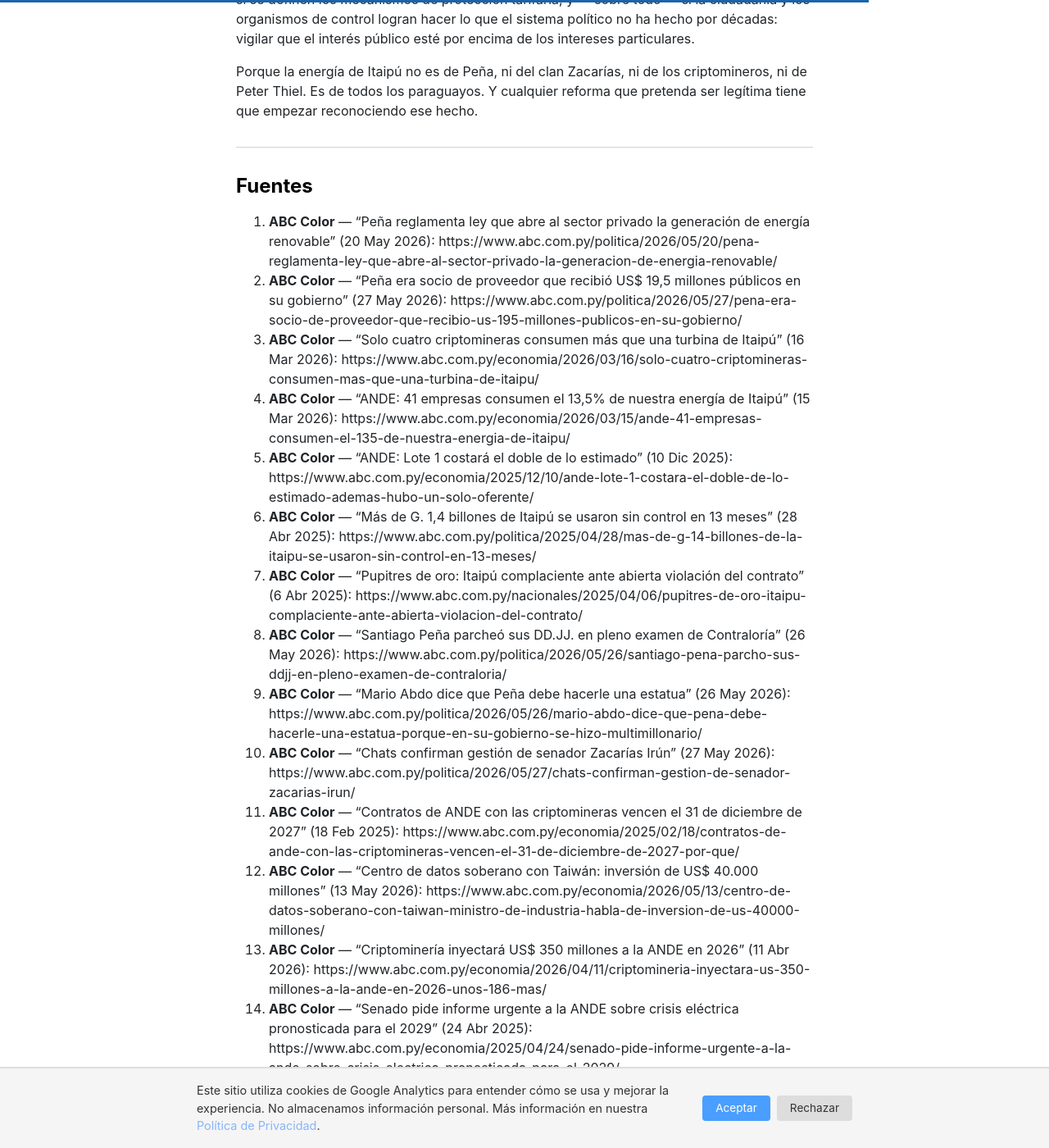
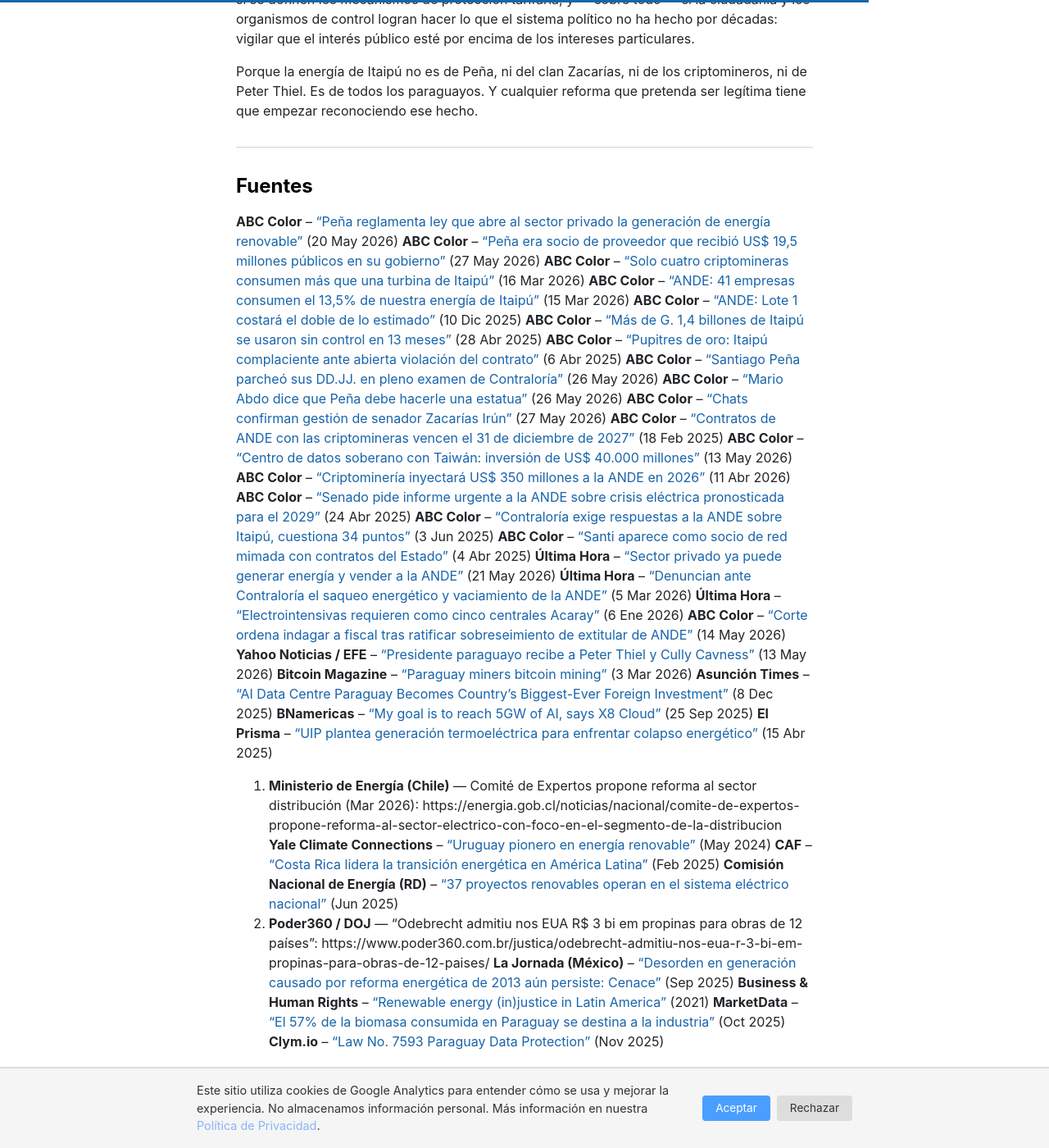
Before and after one commit to miravosqueinteresante/muchotexto.net, a Jekyll site: the page built from _posts/2026-05-27-apertura-sector-electrico-privado-paraguay.md, in a window 1280 px wide and 1400 px high, scrolled down 8995 px. Shown: the whole window at 82% size. Built offline with Jekyll 4.4.1, drawn with Linux system fonts in a browser that asks for light colours; comment, search, counter and statistics services are not loaded; some of the changed text lies outside the part shown.

Commit message:
seo: convert raw source URLs to descriptive anchor text in outbound links

```diff
--- a/_posts/2026-05-27-apertura-sector-electrico-privado-paraguay.md
+++ b/_posts/2026-05-27-apertura-sector-electrico-privado-paraguay.md
@@ -208,37 +208,37 @@
 
 ## Fuentes
 
-1. **ABC Color** — "Peña reglamenta ley que abre al sector privado la generación de energía renovable" (20 May 2026): https://www.abc.com.py/politica/2026/05/20/pena-reglamenta-ley-que-abre-al-sector-privado-la-generacion-de-energia-renovable/
-2. **ABC Color** — "Peña era socio de proveedor que recibió US$ 19,5 millones públicos en su gobierno" (27 May 2026): https://www.abc.com.py/politica/2026/05/27/pena-era-socio-de-proveedor-que-recibio-us-195-millones-publicos-en-su-gobierno/
-3. **ABC Color** — "Solo cuatro criptomineras consumen más que una turbina de Itaipú" (16 Mar 2026): https://www.abc.com.py/economia/2026/03/16/solo-cuatro-criptomineras-consumen-mas-que-una-turbina-de-itaipu/
-4. **ABC Color** — "ANDE: 41 empresas consumen el 13,5% de nuestra energía de Itaipú" (15 Mar 2026): https://www.abc.com.py/economia/2026/03/15/ande-41-empresas-consumen-el-135-de-nuestra-energia-de-itaipu/
-5. **ABC Color** — "ANDE: Lote 1 costará el doble de lo estimado" (10 Dic 2025): https://www.abc.com.py/economia/2025/12/10/ande-lote-1-costara-el-doble-de-lo-estimado-ademas-hubo-un-solo-oferente/
-6. **ABC Color** — "Más de G. 1,4 billones de Itaipú se usaron sin control en 13 meses" (28 Abr 2025): https://www.abc.com.py/politica/2025/04/28/mas-de-g-14-billones-de-la-itaipu-se-usaron-sin-control-en-13-meses/
-7. **ABC Color** — "Pupitres de oro: Itaipú complaciente ante abierta violación del contrato" (6 Abr 2025): https://www.abc.com.py/nacionales/2025/04/06/pupitres-de-oro-itaipu-complaciente-ante-abierta-violacion-del-contrato/
-8. **ABC Color** — "Santiago Peña parcheó sus DD.JJ. en pleno examen de Contraloría" (26 May 2026): https://www.abc.com.py/politica/2026/05/26/santiago-pena-parcho-sus-ddjj-en-pleno-examen-de-contraloria/
-9. **ABC Color** — "Mario Abdo dice que Peña debe hacerle una estatua" (26 May 2026): https://www.abc.com.py/politica/2026/05/26/mario-abdo-dice-que-pena-debe-hacerle-una-estatua-porque-en-su-gobierno-se-hizo-multimillonario/
-10. **ABC Color** — "Chats confirman gestión de senador Zacarías Irún" (27 May 2026): https://www.abc.com.py/politica/2026/05/27/chats-confirman-gestion-de-senador-zacarias-irun/
-11. **ABC Color** — "Contratos de ANDE con las criptomineras vencen el 31 de diciembre de 2027" (18 Feb 2025): https://www.abc.com.py/economia/2025/02/18/contratos-de-ande-con-las-criptomineras-vencen-el-31-de-diciembre-de-2027-por-que/
-12. **ABC Color** — "Centro de datos soberano con Taiwán: inversión de US$ 40.000 millones" (13 May 2026): https://www.abc.com.py/economia/2026/05/13/centro-de-datos-soberano-con-taiwan-ministro-de-industria-habla-de-inversion-de-us-40000-millones/
-13. **ABC Color** — "Criptominería inyectará US$ 350 millones a la ANDE en 2026" (11 Abr 2026): https://www.abc.com.py/economia/2026/04/11/criptomineria-inyectara-us-350-millones-a-la-ande-en-2026-unos-186-mas/
-14. **ABC Color** — "Senado pide informe urgente a la ANDE sobre crisis eléctrica pronosticada para el 2029" (24 Abr 2025): https://www.abc.com.py/economia/2025/04/24/senado-pide-informe-urgente-a-la-ande-sobre-crisis-electrica-pronosticada-para-el-2029/
-15. **ABC Color** — "Contraloría exige respuestas a la ANDE sobre Itaipú, cuestiona 34 puntos" (3 Jun 2025): https://www.abc.com.py/economia/2025/06/03/contraloria-exige-respuestas-a-la-ande-sobre-itaipu-cuestiona-34-puntos/
-16. **ABC Color** — "Santi aparece como socio de red mimada con contratos del Estado" (4 Abr 2025): https://www.abc.com.py/politica/2025/04/04/santi-aparece-como-socio-de-red-mimada-con-contratos-del-estado/
-17. **Última Hora** — "Sector privado ya puede generar energía y vender a la ANDE" (21 May 2026): https://www.ultimahora.com/sector-privado-ya-puede-generar-energia-y-luego-vender-a-la-ande
-18. **Última Hora** — "Denuncian ante Contraloría el saqueo energético y vaciamiento de la ANDE" (5 Mar 2026): https://www.ultimahora.com/denuncian-ante-contraloria-el-saqueo-energetico-y-vaciamiento-de-la-ande
-19. **Última Hora** — "Electrointensivas requieren como cinco centrales Acaray" (6 Ene 2026): https://www.ultimahora.com/electrointensivas-requieren-como-cinco-centrales-acaray
-20. **ABC Color** — "Corte ordena indagar a fiscal tras ratificar sobreseimiento de extitular de ANDE" (14 May 2026): https://www.abc.com.py/nacionales/2026/05/14/corte-ordena-indagar-a-fiscal-tras-ratificar-sobreseimiento-definitivo-de-extitular-de-ande/
-21. **Yahoo Noticias / EFE** — "Presidente paraguayo recibe a Peter Thiel y Cully Cavness" (13 May 2026): https://es-us.noticias.yahoo.com/presidente-paraguayo-recibe-magnates-tecnologicos-235601943.html
-22. **Bitcoin Magazine** — "Paraguay miners bitcoin mining" (3 Mar 2026): https://bitcoinmagazine.com/featured/paraguay-miners-bitcoin-mining
-23. **Asunción Times** — "AI Data Centre Paraguay Becomes Country's Biggest-Ever Foreign Investment" (8 Dec 2025): https://asunciontimes.com/paraguay-news/national-news/ai-data-centre-paraguay-a-historic-moment-for-the-nation/
-24. **BNamericas** — "My goal is to reach 5GW of AI, says X8 Cloud" (25 Sep 2025): https://www.bnamericas.com/en/interviews/my-goal-is-to-reach-5gw-of-ai-says-x8-cloud-about-mega-project-in-paraguay
-25. **El Prisma** — "UIP plantea generación termoeléctrica para enfrentar colapso energético" (15 Abr 2025): https://elprisma.com.py/uip-plantea-generacion-termoelectrica-para-enfrentar-el-previsible-colapso-energetico/
+**ABC Color** – ["Peña reglamenta ley que abre al sector privado la generación de energía renovable"](https://www.abc.com.py/politica/2026/05/20/pena-reglamenta-ley-que-abre-al-sector-privado-la-generacion-de-energia-renovable/) (20 May 2026)
+**ABC Color** – ["Peña era socio de proveedor que recibió US$ 19,5 millones públicos en su gobierno"](https://www.abc.com.py/politica/2026/05/27/pena-era-socio-de-proveedor-que-recibio-us-195-millones-publicos-en-su-gobierno/) (27 May 2026)
+**ABC Color** – ["Solo cuatro criptomineras consumen más que una turbina de Itaipú"](https://www.abc.com.py/economia/2026/03/16/solo-cuatro-criptomineras-consumen-mas-que-una-turbina-de-itaipu/) (16 Mar 2026)
+**ABC Color** – ["ANDE: 41 empresas consumen el 13,5% de nuestra energía de Itaipú"](https://www.abc.com.py/economia/2026/03/15/ande-41-empresas-consumen-el-135-de-nuestra-energia-de-itaipu/) (15 Mar 2026)
+**ABC Color** – ["ANDE: Lote 1 costará el doble de lo estimado"](https://www.abc.com.py/economia/2025/12/10/ande-lote-1-costara-el-doble-de-lo-estimado-ademas-hubo-un-solo-oferente/) (10 Dic 2025)
+**ABC Color** – ["Más de G. 1,4 billones de Itaipú se usaron sin control en 13 meses"](https://www.abc.com.py/politica/2025/04/28/mas-de-g-14-billones-de-la-itaipu-se-usaron-sin-control-en-13-meses/) (28 Abr 2025)
+**ABC Color** – ["Pupitres de oro: Itaipú complaciente ante abierta violación del contrato"](https://www.abc.com.py/nacionales/2025/04/06/pupitres-de-oro-itaipu-complaciente-ante-abierta-violacion-del-contrato/) (6 Abr 2025)
+**ABC Color** – ["Santiago Peña parcheó sus DD.JJ. en pleno examen de Contraloría"](https://www.abc.com.py/politica/2026/05/26/santiago-pena-parcho-sus-ddjj-en-pleno-examen-de-contraloria/) (26 May 2026)
+**ABC Color** – ["Mario Abdo dice que Peña debe hacerle una estatua"](https://www.abc.com.py/politica/2026/05/26/mario-abdo-dice-que-pena-debe-hacerle-una-estatua-porque-en-su-gobierno-se-hizo-multimillonario/) (26 May 2026)
+**ABC Color** – ["Chats confirman gestión de senador Zacarías Irún"](https://www.abc.com.py/politica/2026/05/27/chats-confirman-gestion-de-senador-zacarias-irun/) (27 May 2026)
+**ABC Color** – ["Contratos de ANDE con las criptomineras vencen el 31 de diciembre de 2027"](https://www.abc.com.py/economia/2025/02/18/contratos-de-ande-con-las-criptomineras-vencen-el-31-de-diciembre-de-2027-por-que/) (18 Feb 2025)
+**ABC Color** – ["Centro de datos soberano con Taiwán: inversión de US$ 40.000 millones"](https://www.abc.com.py/economia/2026/05/13/centro-de-datos-soberano-con-taiwan-ministro-de-industria-habla-de-inversion-de-us-40000-millones/) (13 May 2026)
+**ABC Color** – ["Criptominería inyectará US$ 350 millones a la ANDE en 2026"](https://www.abc.com.py/economia/2026/04/11/criptomineria-inyectara-us-350-millones-a-la-ande-en-2026-unos-186-mas/) (11 Abr 2026)
+**ABC Color** – ["Senado pide informe urgente a la ANDE sobre crisis eléctrica pronosticada para el 2029"](https://www.abc.com.py/economia/2025/04/24/senado-pide-informe-urgente-a-la-ande-sobre-crisis-electrica-pronosticada-para-el-2029/) (24 Abr 2025)
+**ABC Color** – ["Contraloría exige respuestas a la ANDE sobre Itaipú, cuestiona 34 puntos"](https://www.abc.com.py/economia/2025/06/03/contraloria-exige-respuestas-a-la-ande-sobre-itaipu-cuestiona-34-puntos/) (3 Jun 2025)
+**ABC Color** – ["Santi aparece como socio de red mimada con contratos del Estado"](https://www.abc.com.py/politica/2025/04/04/santi-aparece-como-socio-de-red-mimada-con-contratos-del-estado/) (4 Abr 2025)
+**Última Hora** – ["Sector privado ya puede generar energía y vender a la ANDE"](https://www.ultimahora.com/sector-privado-ya-puede-generar-energia-y-luego-vender-a-la-ande) (21 May 2026)
+**Última Hora** – ["Denuncian ante Contraloría el saqueo energético y vaciamiento de la ANDE"](https://www.ultimahora.com/denuncian-ante-contraloria-el-saqueo-energetico-y-vaciamiento-de-la-ande) (5 Mar 2026)
+**Última Hora** – ["Electrointensivas requieren como cinco centrales Acaray"](https://www.ultimahora.com/electrointensivas-requieren-como-cinco-centrales-acaray) (6 Ene 2026)
+**ABC Color** – ["Corte ordena indagar a fiscal tras ratificar sobreseimiento de extitular de ANDE"](https://www.abc.com.py/nacionales/2026/05/14/corte-ordena-indagar-a-fiscal-tras-ratificar-sobreseimiento-definitivo-de-extitular-de-ande/) (14 May 2026)
+**Yahoo Noticias / EFE** – ["Presidente paraguayo recibe a Peter Thiel y Cully Cavness"](https://es-us.noticias.yahoo.com/presidente-paraguayo-recibe-magnates-tecnologicos-235601943.html) (13 May 2026)
+**Bitcoin Magazine** – ["Paraguay miners bitcoin mining"](https://bitcoinmagazine.com/featured/paraguay-miners-bitcoin-mining) (3 Mar 2026)
+**Asunción Times** – ["AI Data Centre Paraguay Becomes Country's Biggest-Ever Foreign Investment"](https://asunciontimes.com/paraguay-news/national-news/ai-data-centre-paraguay-a-historic-moment-for-the-nation/) (8 Dec 2025)
+**BNamericas** – ["My goal is to reach 5GW of AI, says X8 Cloud"](https://www.bnamericas.com/en/interviews/my-goal-is-to-reach-5gw-of-ai-says-x8-cloud-about-mega-project-in-paraguay) (25 Sep 2025)
+**El Prisma** – ["UIP plantea generación termoeléctrica para enfrentar colapso energético"](https://elprisma.com.py/uip-plantea-generacion-termoelectrica-para-enfrentar-el-previsible-colapso-energetico/) (15 Abr 2025)
 26. **Ministerio de Energía (Chile)** — Comité de Expertos propone reforma al sector distribución (Mar 2026): https://energia.gob.cl/noticias/nacional/comite-de-expertos-propone-reforma-al-sector-electrico-con-foco-en-el-segmento-de-la-distribucion
-27. **Yale Climate Connections** — "Uruguay pionero en energía renovable" (May 2024): https://yaleclimateconnections.org/2024/05/uruguay-pionero-en-energia-renovable
-28. **CAF** — "Costa Rica lidera la transición energética en América Latina" (Feb 2025): https://www.caf.com/es/actualidad/noticias/costa-rica-lidera-la-transicion-energetica-en-america-latina-con-una-matriz-electrica-casi-100-renovable
-29. **Comisión Nacional de Energía (RD)** — "37 proyectos renovables operan en el sistema eléctrico nacional" (Jun 2025): https://cne.gob.do/noticia/37-proyectos-renovables-ya-operan-en-el-sistema-electrico-nacional
+**Yale Climate Connections** – ["Uruguay pionero en energía renovable"](https://yaleclimateconnections.org/2024/05/uruguay-pionero-en-energia-renovable) (May 2024)
+**CAF** – ["Costa Rica lidera la transición energética en América Latina"](https://www.caf.com/es/actualidad/noticias/costa-rica-lidera-la-transicion-energetica-en-america-latina-con-una-matriz-electrica-casi-100-renovable) (Feb 2025)
+**Comisión Nacional de Energía (RD)** – ["37 proyectos renovables operan en el sistema eléctrico nacional"](https://cne.gob.do/noticia/37-proyectos-renovables-ya-operan-en-el-sistema-electrico-nacional) (Jun 2025)
 30. **Poder360 / DOJ** — "Odebrecht admitiu nos EUA R$ 3 bi em propinas para obras de 12 países": https://www.poder360.com.br/justica/odebrecht-admitiu-nos-eua-r-3-bi-em-propinas-para-obras-de-12-paises/
-31. **La Jornada (México)** — "Desorden en generación causado por reforma energética de 2013 aún persiste: Cenace" (Sep 2025): https://www.jornada.com.mx/noticia/2025/09/23/economia/desorden-en-generacion-causado-por-la-reforma-energetica-de-2013-aun-persiste-cenace
-32. **Business & Human Rights** — "Renewable energy (in)justice in Latin America" (2021): https://www.business-humanrights.org/en/from-us/briefings/renewable-energy-injustice-in-latin-america/
-33. **MarketData** — "El 57% de la biomasa consumida en Paraguay se destina a la industria" (Oct 2025): https://marketdata.com.py/noticias/el-57-de-la-biomasa-consumida-en-paraguay-se-destina-a-la-industria-revela-informe-146457/
-34. **Clym.io** — "Law No. 7593 Paraguay Data Protection" (Nov 2025): https://www.clym.io/regulations/law-no-7593-paraguay
+**La Jornada (México)** – ["Desorden en generación causado por reforma energética de 2013 aún persiste: Cenace"](https://www.jornada.com.mx/noticia/2025/09/23/economia/desorden-en-generacion-causado-por-la-reforma-energetica-de-2013-aun-persiste-cenace) (Sep 2025)
+**Business & Human Rights** – ["Renewable energy (in)justice in Latin America"](https://www.business-humanrights.org/en/from-us/briefings/renewable-energy-injustice-in-latin-america/) (2021)
+**MarketData** – ["El 57% de la biomasa consumida en Paraguay se destina a la industria"](https://marketdata.com.py/noticias/el-57-de-la-biomasa-consumida-en-paraguay-se-destina-a-la-industria-revela-informe-146457/) (Oct 2025)
+**Clym.io** – ["Law No. 7593 Paraguay Data Protection"](https://www.clym.io/regulations/law-no-7593-paraguay) (Nov 2025)
```
Also changed, not shown: _posts/2026-05-16-peter-thiel-paraguay-experimento.md (+21 -21 lines), _posts/2026-05-18-tokenizacion-del-agro-paraguay.md (+8 -8 lines), _posts/2026-05-27-ia-cuesta-mas-que-humanos-burbuja.md (+30 -30 lines).
